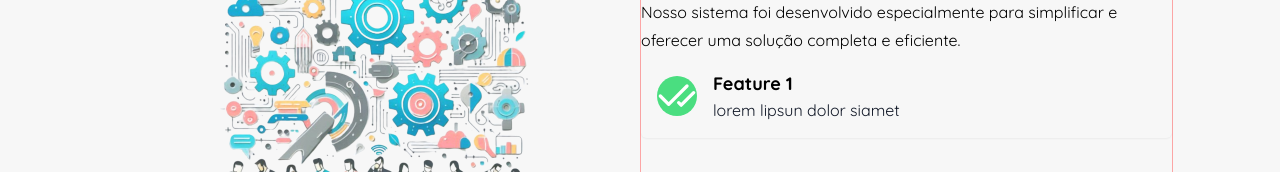
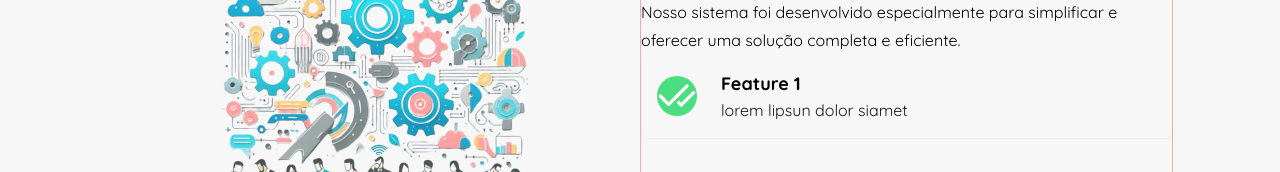
Before and after one commit to mrdsantos/gestao-auto-escola, a Next.js app: page /sobre in a window 1280 px wide. Shown: the part 223-395 px from the top of the page. Built offline with nearby package versions, Linux system fonts and the light colour scheme.

Commit message:
css adjustment

```diff
--- a/app/components/FeatureCard/FeatureCardSmall.tsx
+++ b/app/components/FeatureCard/FeatureCardSmall.tsx
@@ -18,7 +18,7 @@ const FeatureCardSmall = ({ iconName, iconStyle, iconSize, title, description }:
                 <IconComponent size={iconSize || 24} />
 
             </div>
-            <div className="pl-4">
+            <div className="pl-6">
                 <h3 className="text-lg font-bold">{title}</h3>
                 <p className="text-gray-900">{description}</p>
             </div>
```
